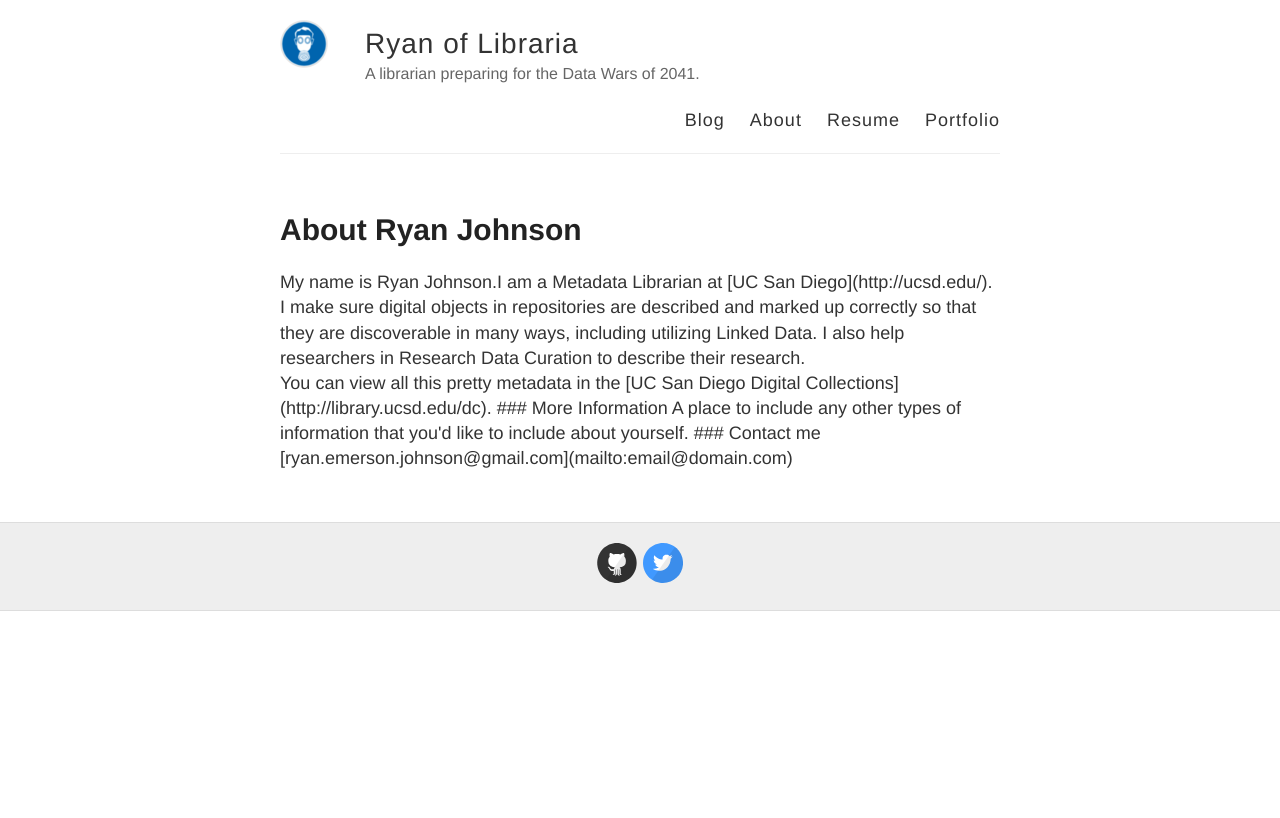
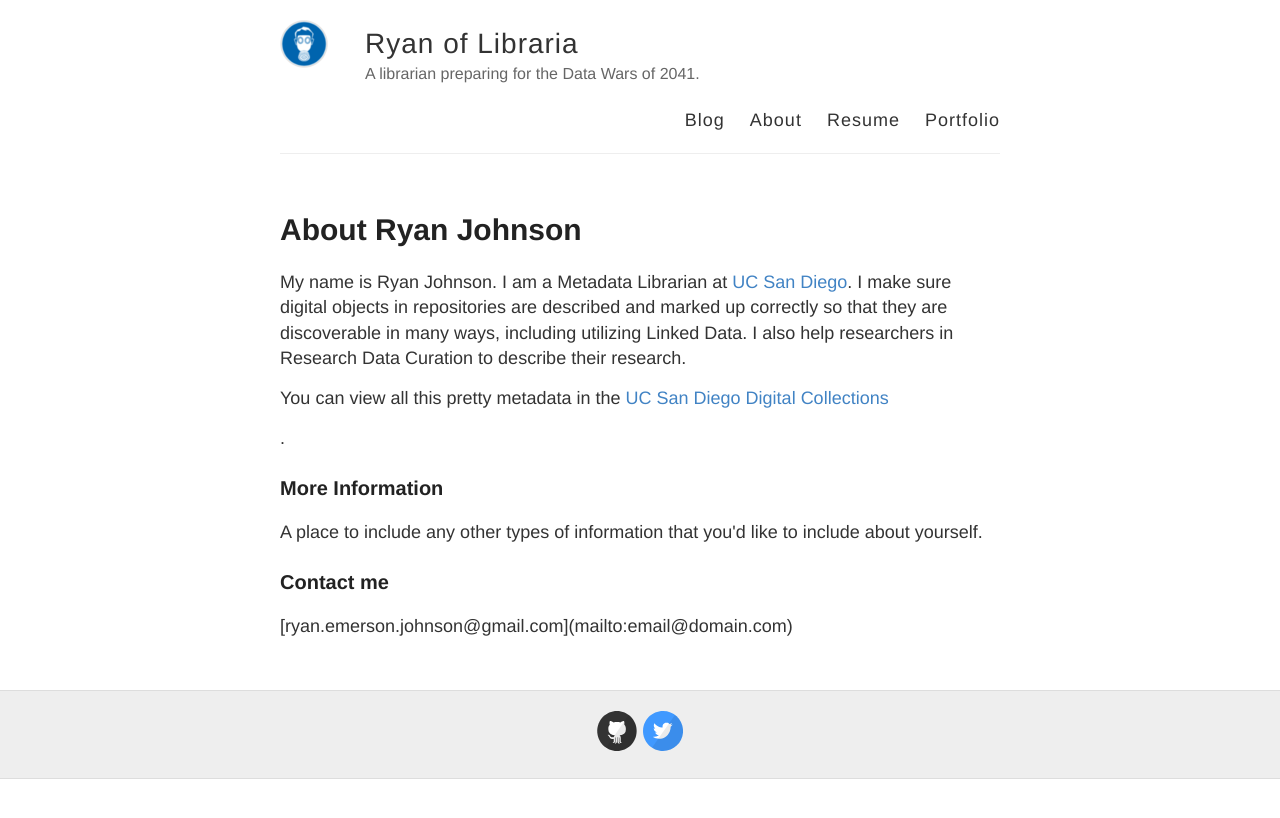
Before and after one commit to remerjohnson/remerjohnson.github.io, a Jekyll site: the page built from about.html, in a window 1280 px wide. Shown: the top 818 px of the page. Built offline with Jekyll 4.4.1, drawn with Linux system fonts in a browser that asks for light colours.

Commit message:
Formatting

```diff
--- a/about.html
+++ b/about.html
@@ -5,15 +5,11 @@ permalink: /about/
 ---
 
 <div itemscope itemtype="http://schema.org/Person">
-My name is <span itemprop="name">Ryan Johnson</span>.I am a <span itemprop="JobTitle">Metadata Librarian</span> at [UC San Diego](http://ucsd.edu/). I make sure digital objects in repositories are described and marked up correctly so that they are discoverable in many ways, including utilizing Linked Data. I also help researchers in Research Data Curation to describe their research.
+My name is <span itemprop="name">Ryan Johnson</span>. I am a <span itemprop="JobTitle">Metadata Librarian</span> at <a href="http://ucsd.edu/">UC San Diego</a>. I make sure digital objects in repositories are described and marked up correctly so that they are discoverable in many ways, including utilizing Linked Data. I also help researchers in Research Data Curation to describe their research.
 </div>
+<p>You can view all this pretty metadata in the <a href="http://library.ucsd.edu/dc">UC San Diego Digital Collections</a></p>.
+<h3>More Information</h3>
+<p>A place to include any other types of information that you'd like to include about yourself.</p>
 
-You can view all this pretty metadata in the [UC San Diego Digital Collections](http://library.ucsd.edu/dc).
-
-### More Information
-
-A place to include any other types of information that you'd like to include about yourself.
-
-### Contact me
-
+<h3>Contact me</h3>
 [ryan.emerson.johnson@gmail.com](mailto:email@domain.com)
```
